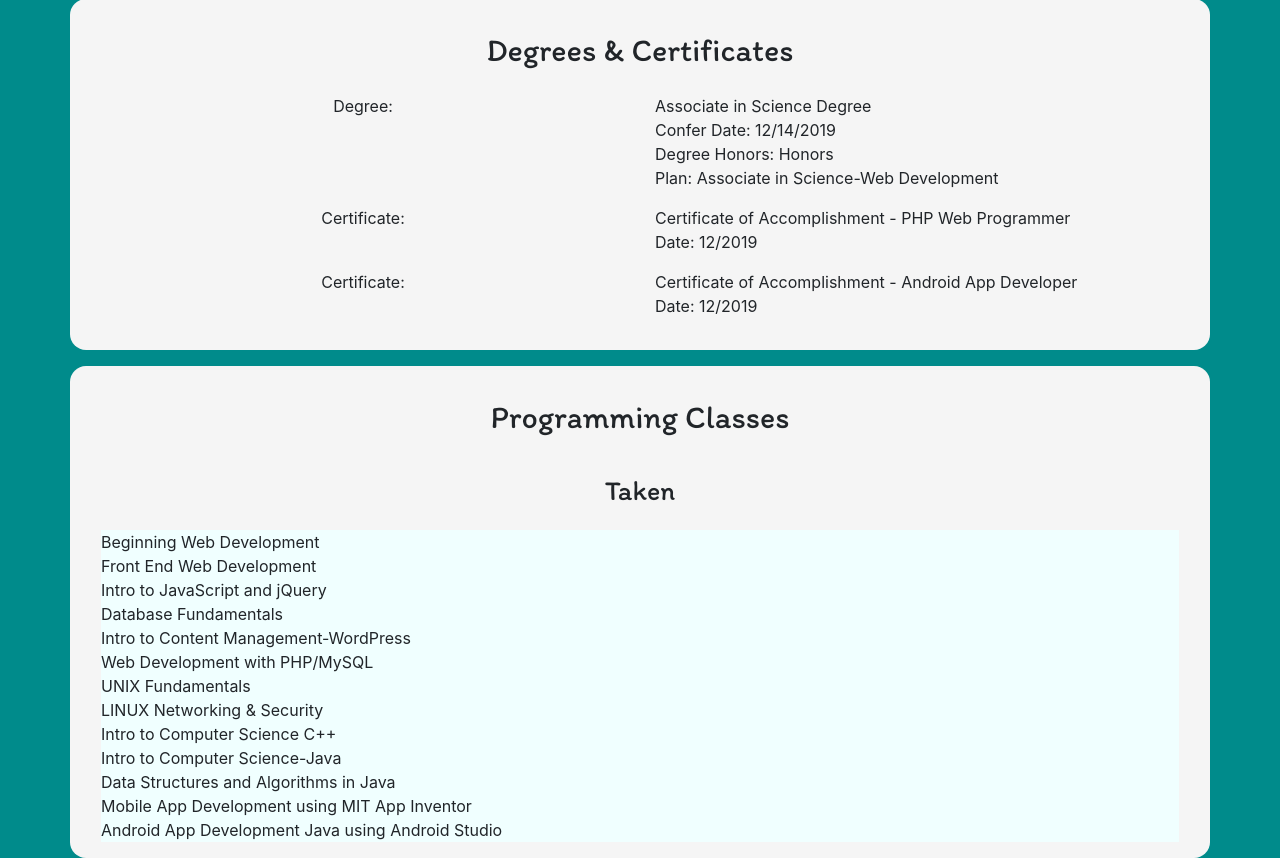
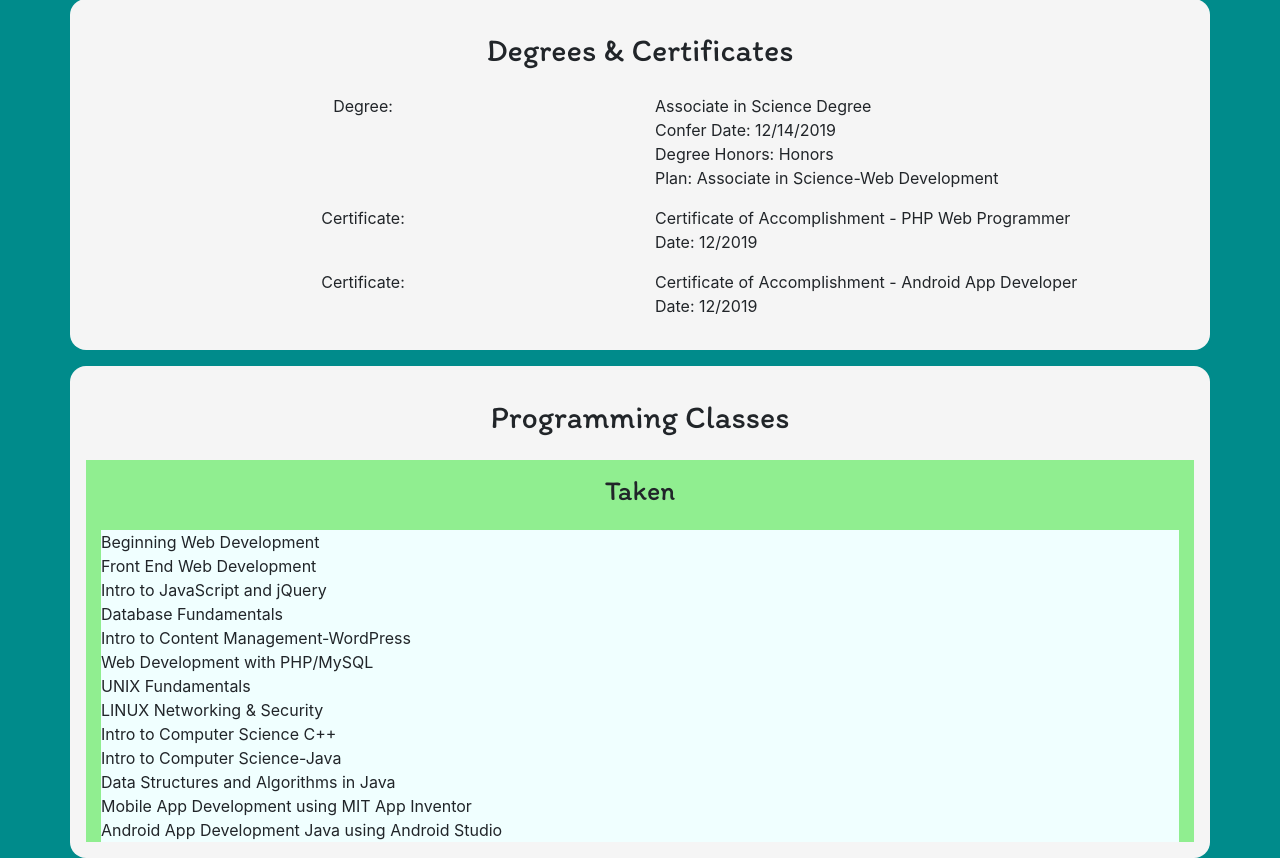
Before and after one commit to mariomorales123456/Portfolio, a PHP site: page /portfolio/index.php in a window 1280 px wide. Shown: the part 1055-1913 px from the top of the page. Run offline with PHP 8.4, Linux system fonts and the light colour scheme; some libraries are stand-ins or nearby versions.

Commit message:
html error index.php

```diff
--- a/portfolio/index.php
+++ b/portfolio/index.php
@@ -65,7 +65,7 @@
     <h2 class="text-center">Programming Classes</h2>
 <div class="container courses">
 <div class="row">
-<div class="col list-green">
+<div class="col list--green">
     <h3 class="text-center">Taken</h3>
     <ul>
         <li>Beginning Web Development</li>
```
